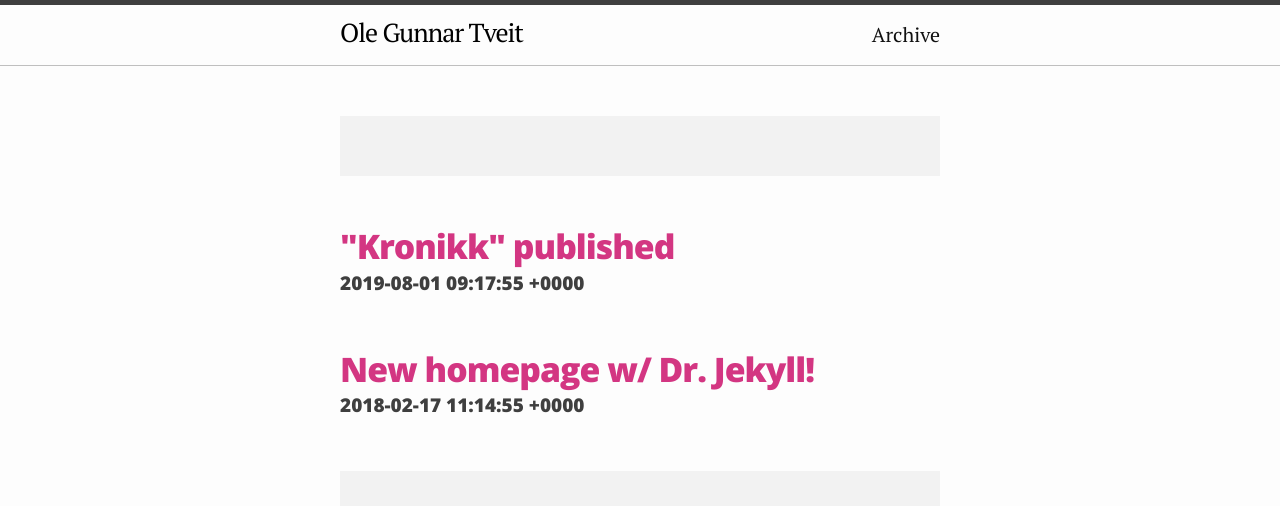
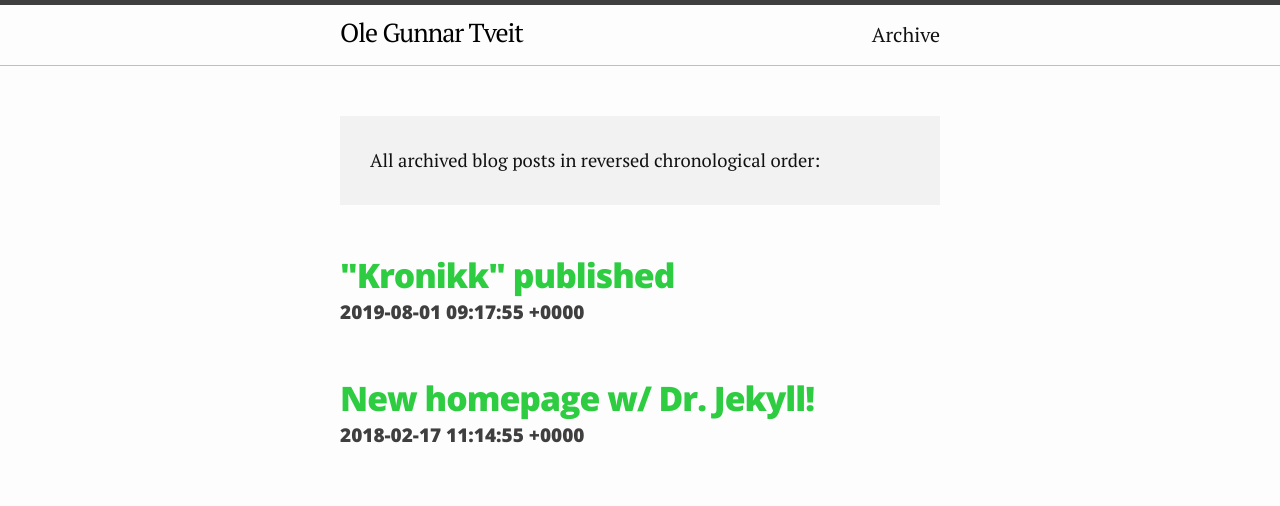
Before and after one commit to ogtveit/ogtveit.github.io, a Jekyll site: the page built from archive.md, in a window 1280 px wide. Shown: the top 506 px of the page. Built offline with Jekyll 4.4.1, drawn with Linux system fonts in a browser that asks for light colours; grey boxes are pictures that could not be loaded.

Commit message:
fix broken theme stuff + color

```diff
--- a/_includes/_icons/rss.html
+++ b/_includes/_icons/rss.html
@@ -1,6 +1,6 @@
 {% assign plang = page.lang | default: site.langs[0] | default: "en" %}
 <a href="/feed.xml" title="RSS"><span class="icon icon--feed">{% include _icons/rss.svg %}</span>
   <span class="username">
-    {{ site.data.academic_i18n.feed[plang] }}
+    RSS
   </span>
 </a>
--- a/_includes/footer.html
+++ b/_includes/footer.html
@@ -43,7 +43,7 @@
       {% endif %}
 
       <div class="tech">
-        <a target="_blank" href="https://jekyllrb.com/">Jekyll</a> + <a target="_blank" href="https://github.com/gaalcaras/academic">Academic</a>
+        <a target="_blank" href="https://jekyllrb.com/">Jekyll</a> + <a target="_blank" href="https://github.com/gaalcaras/academic">Academic</a> (modified)
         {% if site.repo %}
         + <a target="_blank" href="{{ site.repo }}">Source</a>
         {% endif %}
--- a/_layouts/archive.html
+++ b/_layouts/archive.html
@@ -6,12 +6,12 @@ layout: default
 <div class="home">
   <div class="colored-block">
     {{ site.data.academic_i18n.archive[plang] }}
+    All archived blog posts in reversed chronological order:
   </div>
 
   {{ content }}
 
   {% include post-ul.html %}
 
-  {% include calltoaction.html %}
 
 </div>
--- a/_layouts/post.html
+++ b/_layouts/post.html
@@ -30,7 +30,6 @@ layout: default
     {{ content }}
   </div>
 
-  {% include calltoaction.html %}
 
   {% if site.shortbio %}
   <div class="post-author">
--- a/assets/main.scss
+++ b/assets/main.scss
@@ -20,7 +20,7 @@ $spacing-unit:     50px;
 
 $text-color:       #111;
 $background-color: #fdfdfd;
-$brand-color:      #d33682;
+$brand-color:      #2ECC40; // #d33682;
 
 $grey-color:       #3F3F3F;
 $grey-color-light: lighten($grey-color, 50%);
```
